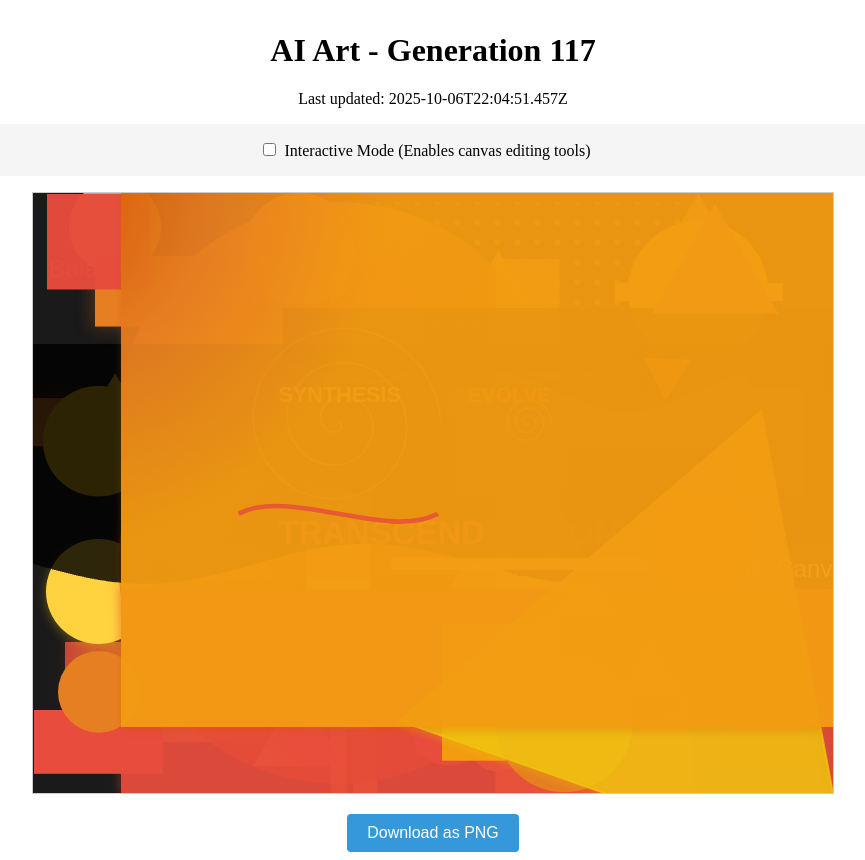
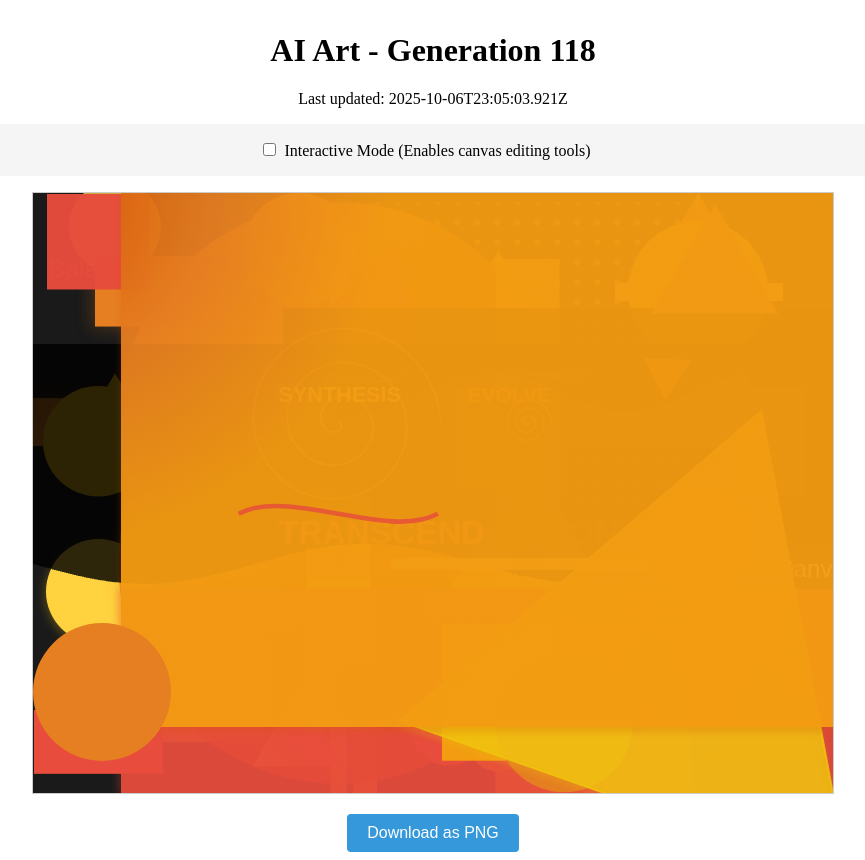
Before and after one commit to mcclowes/ai-art, a React (Vite) app: page / in a window 1280 px wide. Shown: the whole page, without its empty margins (207-1072 px from the left). Built offline with nearby package versions, Linux system fonts and the light colour scheme.

Commit message:
Improve artwork - Generation 118

```diff
--- a/src/artwork-state.ts
+++ b/src/artwork-state.ts
@@ -1411,9 +1411,17 @@ export const artworkState: ArtworkState = {
       "strokeWidth": 4.599333294311414,
       "opacity": 0.8,
       "id": "curve_1759784697576"
+    },
+    {
+      "type": "circle",
+      "x": 68.96938316416696,
+      "y": 498.96938316416697,
+      "radius": 68.96938316416696,
+      "fillStyle": "#e67e22",
+      "id": "circle_1759791903920"
     }
   ],
-  "generation": 117,
-  "lastUpdated": "2025-10-06T22:04:51.457Z",
+  "generation": 118,
+  "lastUpdated": "2025-10-06T23:05:03.921Z",
   "cycleStarted": "2025-10-02T02:29:58.080Z"
 };
```
